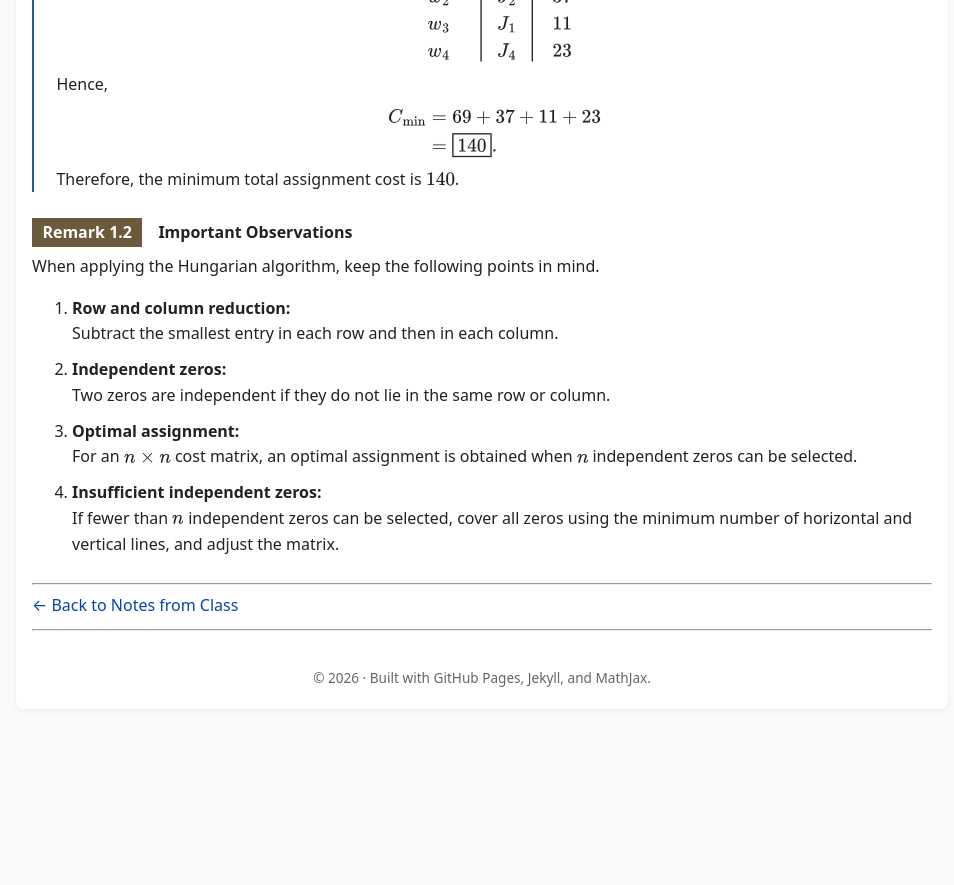
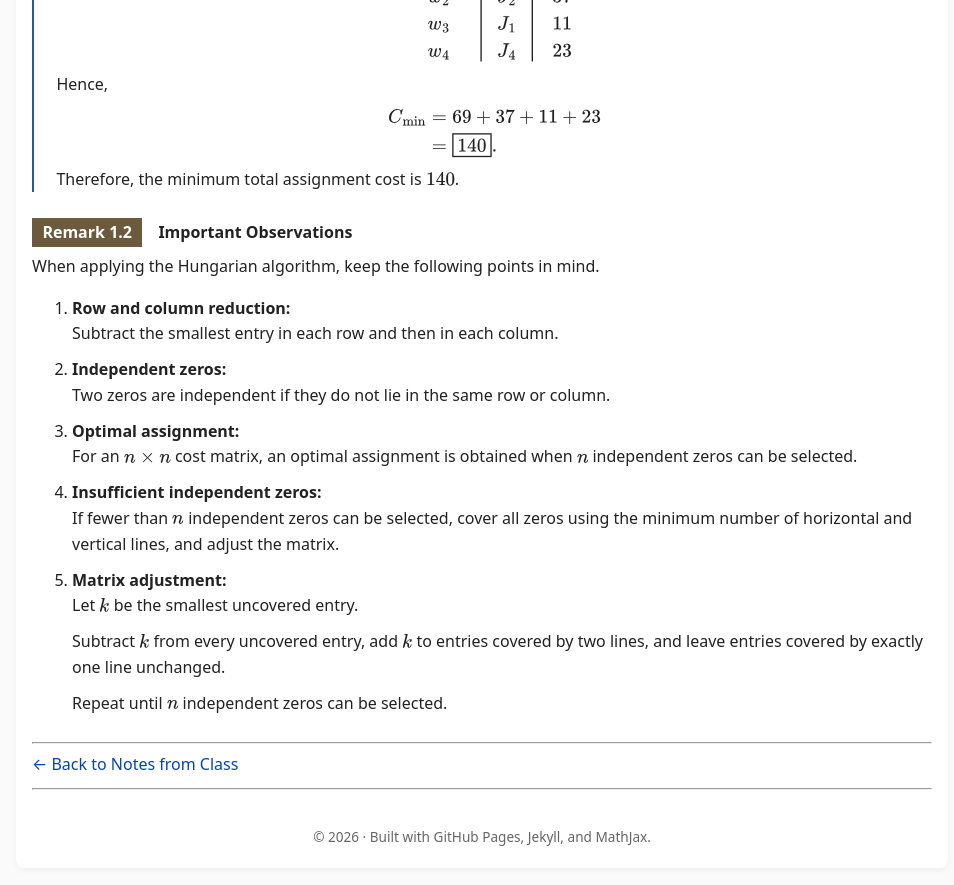
Before and after one commit to SaleemKamaludin/SaleemKamaludin.github.io, a Jekyll site: the page built from courses/math-2276/notes-from-class/supplementary-lecture-6/index.md, in a window 1280 px wide and 900 px high, scrolled down 6001 px. Shown: the top 885 px of the window, without its empty margins (158-1112 px from the left). Built offline with Jekyll 4.4.1, drawn with Linux system fonts in a browser that asks for light colours; before the commit the page ends 6742 px from its top, so only the background shows below that.

Commit message:
Add matrix adjustment observation to Remark 1.2

```diff
--- a/courses/math-2276/notes-from-class/supplementary-lecture-6/index.md
+++ b/courses/math-2276/notes-from-class/supplementary-lecture-6/index.md
@@ -964,6 +964,26 @@ C_{\min}
           lines, and adjust the matrix.
         </p>
       </li>
+
+      <li id="remark-hungarian-important-observations-item-5">
+        <strong>Matrix adjustment:</strong>
+
+        <p>
+          Let \(k\) be the smallest uncovered entry.
+        </p>
+
+        <p>
+          Subtract \(k\) from every uncovered entry,
+          add \(k\) to entries covered by two lines,
+          and leave entries covered by exactly one
+          line unchanged.
+        </p>
+
+        <p>
+          Repeat until \(n\) independent zeros can
+          be selected.
+        </p>
+      </li>
 </ol>
 
   </div>
```
